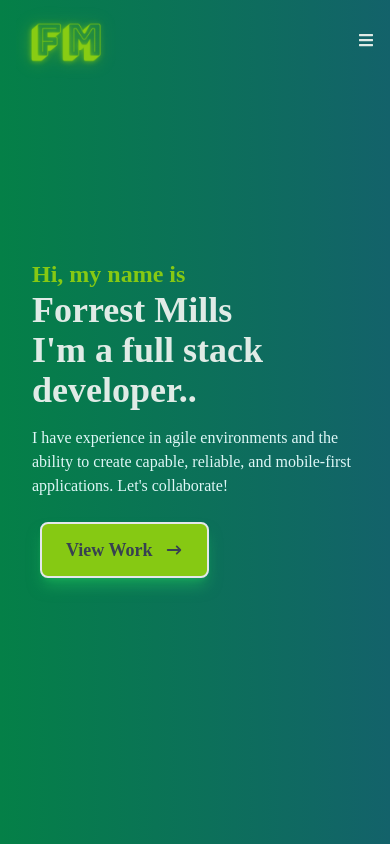
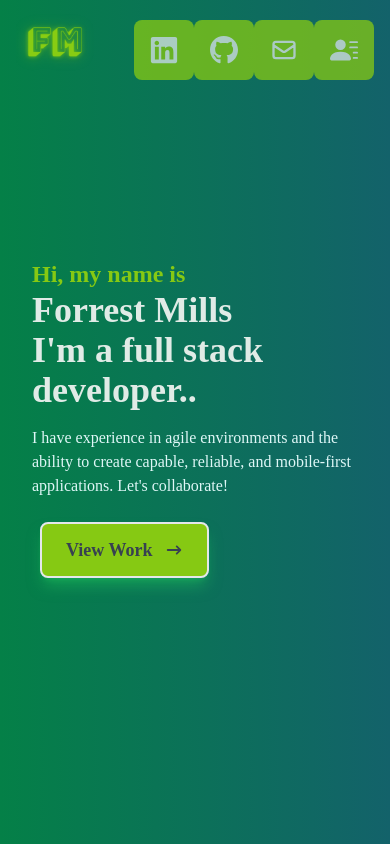
Before and after one commit to fmills89/portfolio, a React (Create React App) app: page / in a window 390 px wide. Shown: the top 844 px of the page. Built offline with nearby package versions, Linux system fonts and the light colour scheme.

Commit message:
updated ui for mobile + resume

```diff
--- a/src/App.js
+++ b/src/App.js
@@ -10,7 +10,6 @@ import Footer from './components/Footer';
 
 function App() {
   return (
-
     <>
       <Navbar />
       <Home />
@@ -18,9 +17,8 @@ function App() {
       <Skills />
       <Work />
       <Contact />
-        <Footer />
+      {/* <Footer /> */}
     </>
-
   );
 }
 
--- a/src/components/Footer/index.js
+++ b/src/components/Footer/index.js
@@ -5,7 +5,8 @@ import { BsFillPersonLinesFill } from 'react-icons/bs';
 
 const Footer = () => {
   return (
-    <div className="w-full h-[80px] lg:hidden flex justify-around pt-5">
+    // <div className="relative">
+    <div className="w-full h-[80px] md:hidden flex justify-end pt-5">
       <ul className="flex text-[#E0EBE6]">
         <li className="mobileFooter">
           <a
@@ -35,13 +36,14 @@ const Footer = () => {
         <li className="mobileFooter">
           <a
             className="flex items-center w-full"
-            href={require('../../assets/files/Forrests-Resume.pdf')}
+            href={require('../../assets/files/Forrest-Mills-Resume.pdf')}
           >
             <BsFillPersonLinesFill size={30} />
           </a>
         </li>
       </ul>
     </div>
+    // </div>
   );
 };
 
--- a/src/components/Navbar/index.js
+++ b/src/components/Navbar/index.js
@@ -4,12 +4,14 @@ import { FaBars, FaTimes, FaGithub, FaLinkedin } from 'react-icons/fa';
 import { HiOutlineMail } from 'react-icons/hi';
 import { BsFillPersonLinesFill } from 'react-icons/bs';
 import logo from '../../assets/logos/logo.png';
+import Footer from '../Footer';
 
 const Navbar = () => {
   const [nav, setNav] = useState(false);
   const handleClick = () => setNav(!nav);
 
   return (
+    <>
       <div className="fixed w-full h-[80px] flex justify-between items-center px-4 bg-gradient-to-r from-[#048047] to-[#13626a] text-[#E0EBE6]">
         <div>
           <Link to="home" smooth={true} offset={50} duration={500}>
@@ -22,6 +24,7 @@ const Navbar = () => {
           </Link>
         </div>
 
+        <Footer />
         <ul className="hidden md:flex">
           <li>
             <Link to="home" smooth={true} offset={50} duration={500}>
@@ -51,9 +54,9 @@ const Navbar = () => {
         </ul>
 
         {/* hamburger menu */}
-      <div onClick={handleClick} className="md:hidden z-10">
+        {/* <div onClick={handleClick} className="md:hidden z-10">
         {!nav ? <FaBars /> : <FaTimes />}
-      </div>
+      </div> */}
 
         {/* Mobile Menu */}
         <ul
@@ -121,7 +124,7 @@ const Navbar = () => {
           <li className="py-5 text-4xl">
             <a
               className=""
-            href={require('../../assets/files/Forrests-Resume.pdf')}
+              href={require('../../assets/files/Forrest-Mills-Resume.pdf')}
             >
               Resume
             </a>
@@ -157,7 +160,7 @@ const Navbar = () => {
             <li className="socialPopouts">
               <a
                 className="socialPopoutsAccent"
-              href={require('../../assets/files/Forrests-Resume.pdf')}
+                href={require('../../assets/files/Forrest-Mills-Resume.pdf')}
               >
                 Resume <BsFillPersonLinesFill size={30} />
               </a>
@@ -165,6 +168,7 @@ const Navbar = () => {
           </ul>
         </div>
       </div>
+    </>
   );
 };
 
--- a/src/index.css
+++ b/src/index.css
@@ -53,5 +53,5 @@
 }
 
 .mobileFooter {
-  @apply w-[60px] h-[60px] flex bg-[#86c913] opacity-75 hover:opacity-100;
+  @apply w-[60px] h-[60px] flex rounded-lg bg-[#86c913] opacity-75 hover:opacity-100;
 }
```
Also changed, not shown: 2 other files (tests, documents, lock files or other folders). Lines whose indentation alone changed are shown as unchanged.
